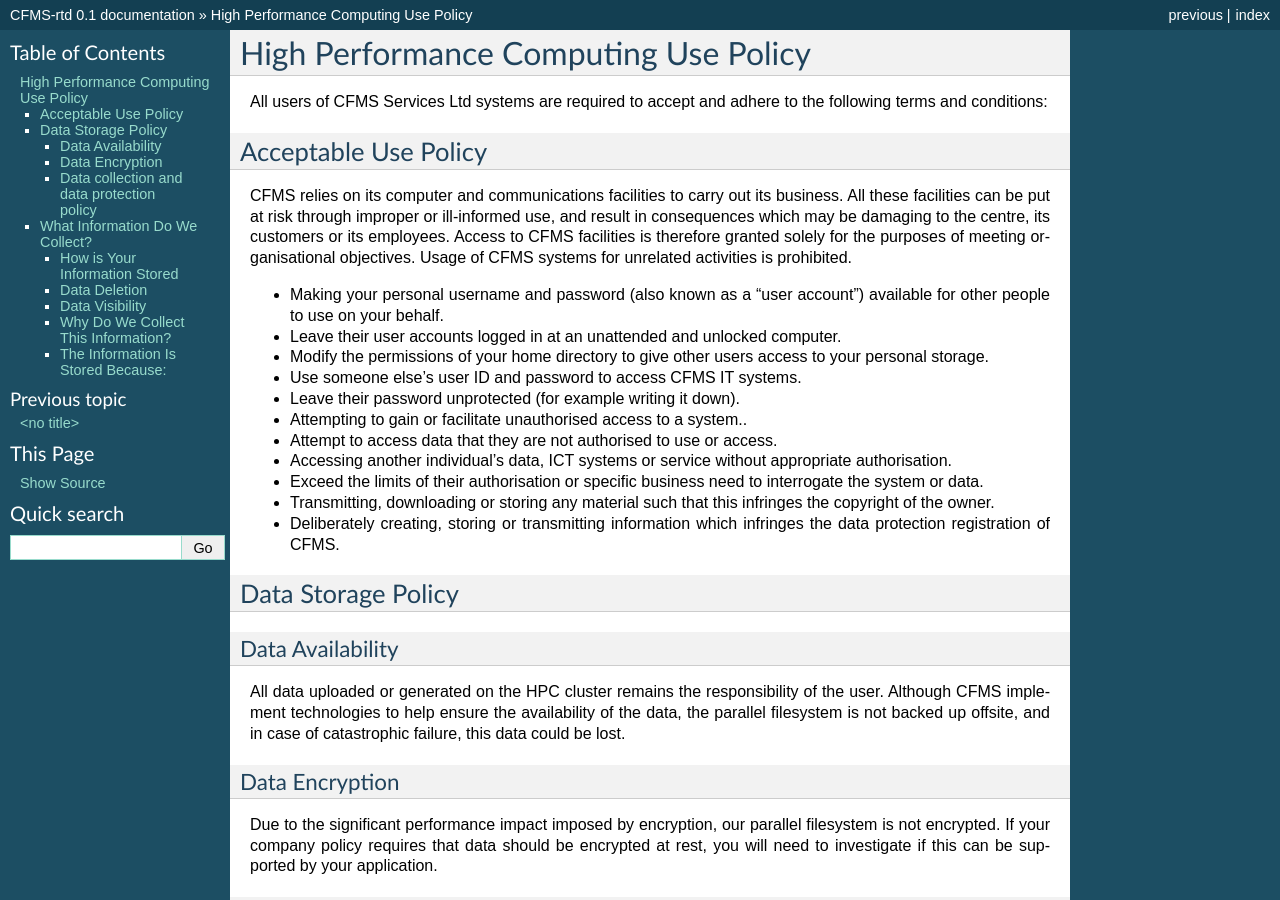
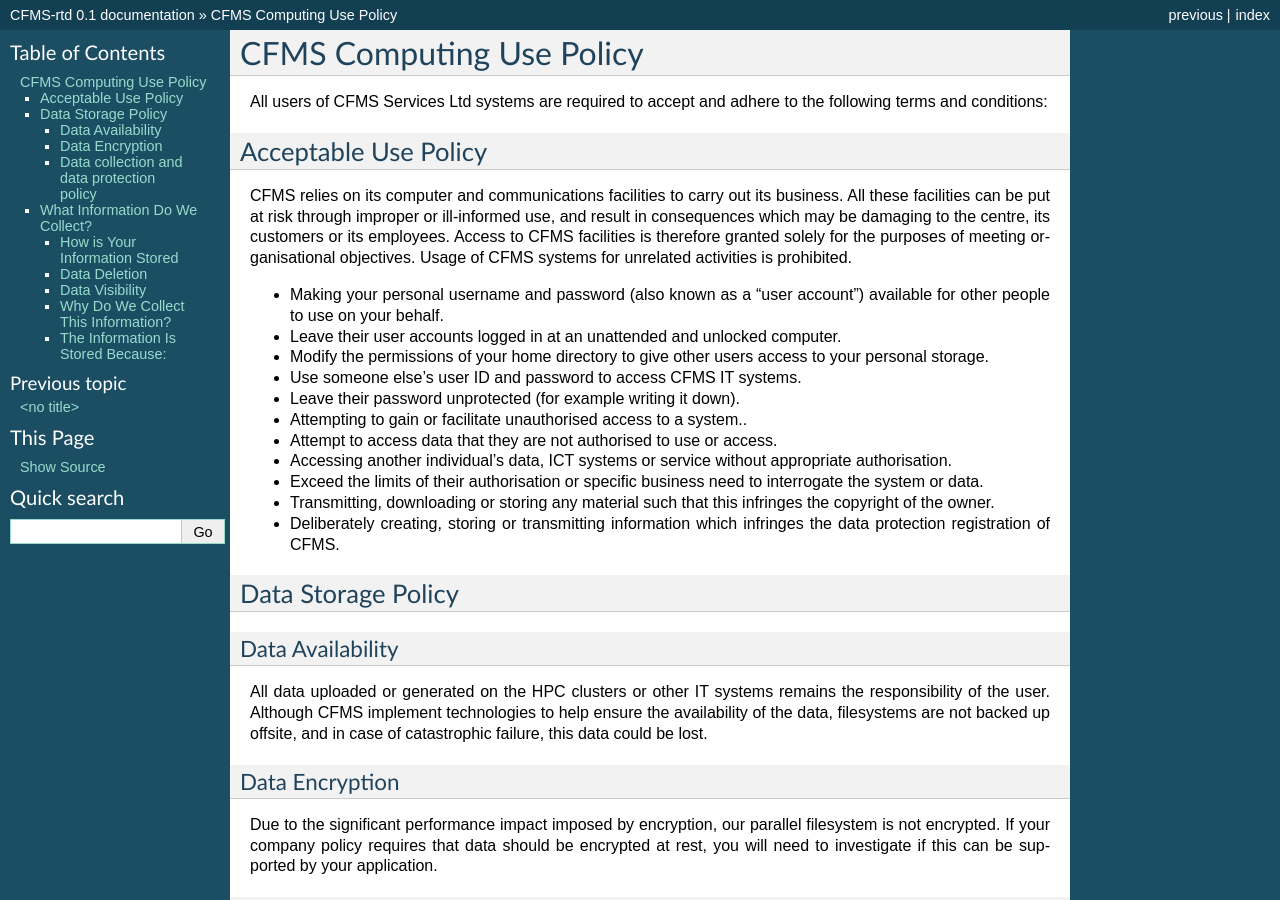
Before and after one commit to CFMS/cfms-rtd, a Sphinx documentation site: the page built from docs/usagepolicy.rst, in a window 1280 px wide and 900 px high. Built offline with Sphinx 7.4.7, drawn with Linux system fonts in a browser that asks for light colours; pages that are not in the unit, such as notebooks, are missing from menus; some of the changed text lies outside the part shown.

Commit message:
changed wording to be more IT generic than HPC

```diff
--- a/docs/usagepolicy.rst
+++ b/docs/usagepolicy.rst
@@ -1,6 +1,6 @@
-=====================================
-High Performance Computing Use Policy
-=====================================
+=========================
+CFMS Computing Use Policy
+=========================
 
 
 All users of CFMS Services Ltd systems are required to accept and adhere to the following terms and conditions:
@@ -27,7 +27,7 @@
 ===================
 Data Availability
 -----------------
-All data uploaded or generated on the HPC cluster remains the responsibility of the user.   Although CFMS implement technologies to help ensure the availability of the data, the parallel filesystem is not backed up offsite, and in case of catastrophic failure, this data could be lost.
+All data uploaded or generated on the HPC clusters or other IT systems remains the responsibility of the user.   Although CFMS implement technologies to help ensure the availability of the data, filesystems are not backed up offsite, and in case of catastrophic failure, this data could be lost.
 
 Data Encryption
 ---------------
```
